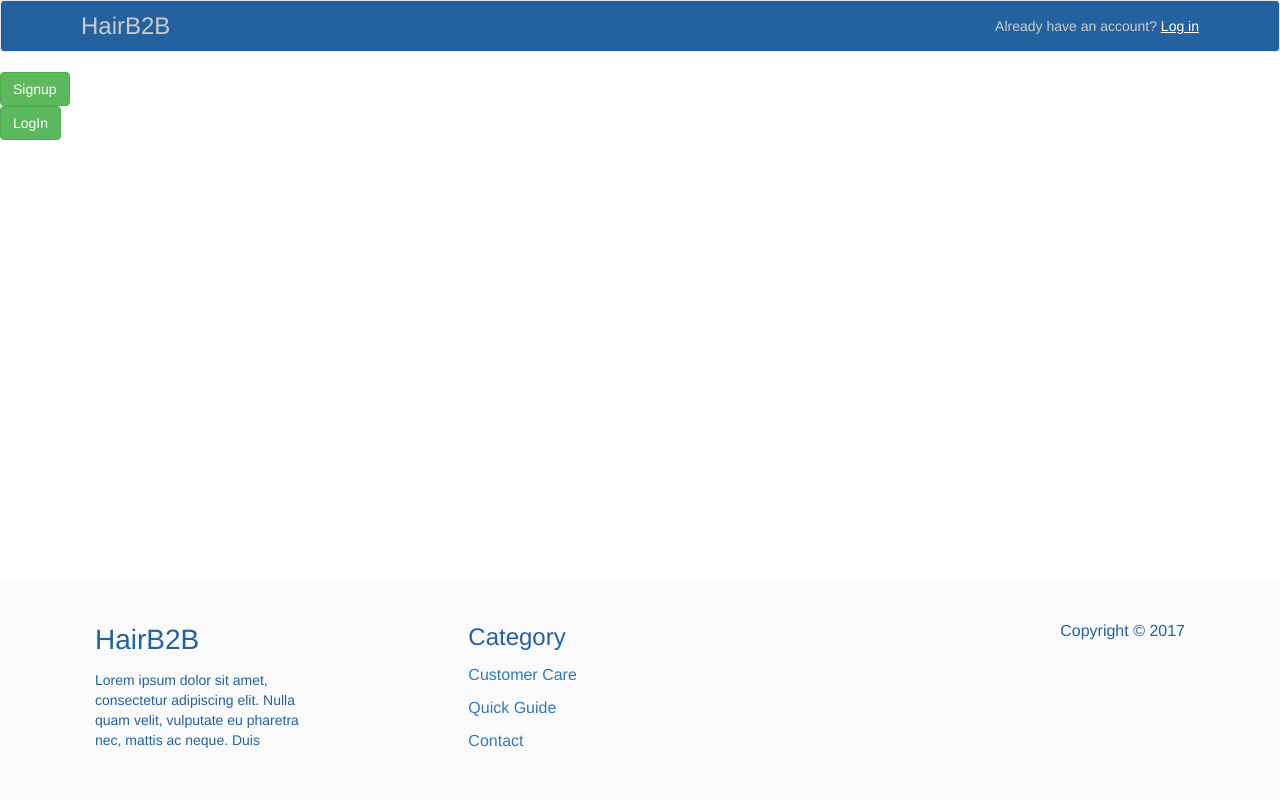
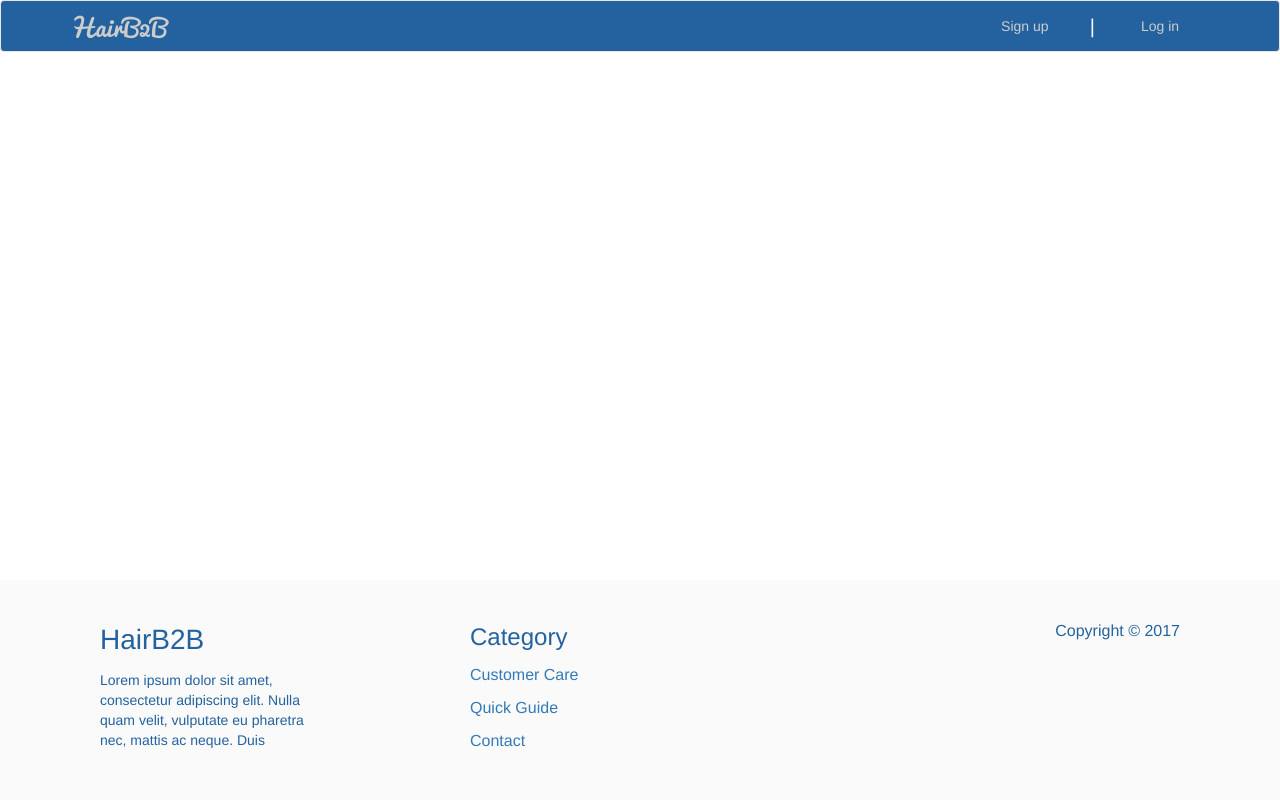
Before and after one commit to prasannadeshappriya/HairB2B, a PHP site: page / in a window 1280 px wide. Run offline with PHP 8.4, Linux system fonts and the light colour scheme; some libraries are stand-ins or nearby versions.

Commit message:
Implement front navigation view

```diff
--- a/assets/css/main.css
+++ b/assets/css/main.css
@@ -1,16 +1,35 @@
+@font-face {
+    font-family: Pacifico;
+    src: url(../fonts/Pacifico.ttf);
+}
+
 .AuthNavBarCSS{
     background-color: #23629f;
     color: #4cae4c;
 }
-.AuthNavBarCSS .container-fluid .navbar-header .AuthNavBarCSSBand{
+
+.AuthNavBarCSS .container .navbar-header .AuthNavBarCSSBand{
     font-size: 24px;
+    font-family: Pacifico;
     color: #cccccc;
-    margin-left: 50px;
 }
-.AuthNavBarCSS .container-fluid .collapse .nav .AuthNavBarDesc{
+.AuthNavBarCSS .container .collapse .nav .AuthNavBarDesc{
     color: #cccccc;
-    margin-right: 50px;
+    text-align: center;
+    width: 100px;
 }
+
+.AuthNavBarCSS .container .collapse .nav #signin:hover{
+    color: white;
+    /*background: #276caf;*/
+    background: #1f588f;
+}
+
+.AuthNavBarCSS .container .collapse .nav #signup:hover{
+    color: white;
+    background: #1f588f;
+}
+
 .AuthFooter{
     position:absolute;
     bottom: 0;
@@ -22,8 +41,8 @@
 .AuthFooter .SetContent{
     color: #23629f;
     margin-top: 40px;
-    margin-left: 50px;
-    margin-right: 50px;
+    /*margin-left: 50px;*/
+    /*margin-right: 50px;*/
     background-color: #fafafa
 }
 
--- a/index.html
+++ b/index.html
@@ -21,8 +21,8 @@
 
 </head>
 <body ng-app="app" ng-controller="MainController">
-    <nav class="navbar navbar-default AuthNavBarCSS">
-        <div class="container-fluid">
+    <nav class="navbar navbar-default AuthNavBarCSS" >
+        <div class="container">
             <div class="navbar-header">
                 <button type="button" class="navbar-toggle collapsed" data-toggle="collapse" data-target="#MainAuthNavBar" aria-expanded="false">
                     <span class="icon-bar"></span>
@@ -31,9 +31,12 @@
                 </button>
                 <a href="#" class="navbar-brand AuthNavBarCSSBand">HairB2B</a>
             </div>
+            <!--User Login/Register/Visitor-->
             <div class="collapse navbar-collapse" id="MainAuthNavBar">
                 <ul class="nav navbar-nav navbar-right">
-                    <li><a href="#" class="AuthNavBarDesc">Already have an account? <span style="color: #ffffff; text-decoration: underline ">Log in</span></a> </li>
+                    <li><a href="#{{showSignUpWindow()}}" data-toggle="modal" class="AuthNavBarDesc" id="signup"> Sign up </a> </li>
+                    <li><a href="#" style="color: white; font-size: 20px">|</a> </li>
+                    <li><a href="#{{showLoginWindow()}}"  data-toggle="modal" class="AuthNavBarDesc" id="signin"> Log in </a></li>
                 </ul>
             </div>
         </div>
@@ -42,18 +45,16 @@
     <!--Register Section-->
     <div ng-controller="RegisterController">
         <regform handlerid="SignupForm"></regform>
-        <a href="#{{showSignUpWindow()}}" role="button" class="btn btn-success" data-toggle="modal">Signup</a>
     </div>
 
     <!--Register Section-->
     <div ng-controller="LoginController">
         <login-form handlerid="LogInForm"></login-form>
-        <a href="#{{showLoginWindow()}}" role="button" class="btn btn-success" data-toggle="modal">LogIn</a>
     </div>
 
 
     <div class="AuthFooter">
-        <div class="container-fluid SetContent">
+        <div class="container SetContent">
             <div class="col-lg-12">
                 <div class="col-lg-4">
                     <div class="row">
```
Also changed, not shown: assets/fonts/Pacifico.ttf (added).
